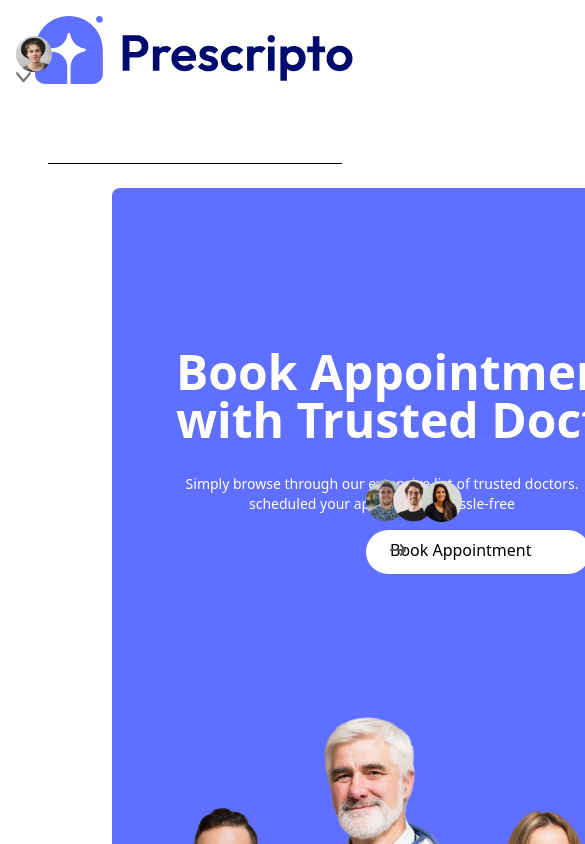
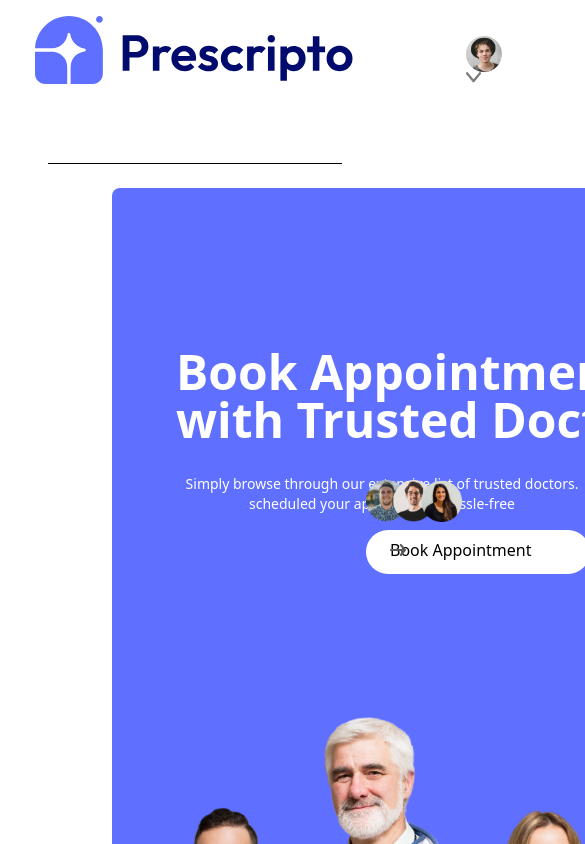
Before and after one commit to Mani-sh27/Prescripto, a React (Vite) app: page / in a window 390 px wide. Shown: the top 844 px of the page, 585 px wide, since content can reach past the window. Built offline with nearby package versions, Linux system fonts and the light colour scheme.

Commit message:
auto commit

```diff
--- a/src/components/Navbar.jsx
+++ b/src/components/Navbar.jsx
@@ -37,7 +37,7 @@ const Navbar = () => {
         {/* Profile or Button */}
         {
           token ? (
-            <div className=' gap-2  lg:flex  sm:flex relative bottom-16 '>
+            <div className=' gap-2  lg:flex left-4 sm:flex relative bottom-16 left-[450px]'>
               <img className='w-9 rounded-full ' src={assets.profile_pic} alt="" />
               <img className='w-4 cursor-pointer ' src={assets.dropdown_icon} alt="" />
               <div className='hidden'>
```
